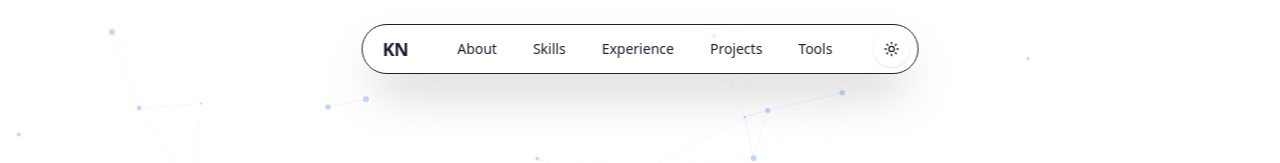
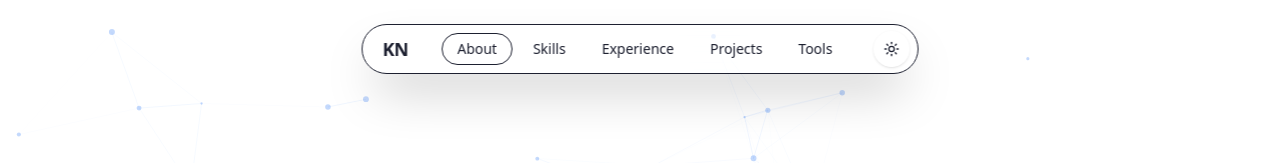
Before and after one commit to Pintopie/kennynguyen.ca, a Next.js app: page / in a window 1280 px wide. Shown: the top 163 px of the page. Built offline with nearby package versions, Linux system fonts and the light colour scheme.

Commit message:
feat(NavBar): add active link highlighting based on scroll position
- Introduced IntersectionObserver to track the active section in the viewport.
- Added state management for activePath to highlight the current section link.
- Updated link styles to reflect active and hovered states.

```diff
--- a/src/shared/layout/NavBar.tsx
+++ b/src/shared/layout/NavBar.tsx
@@ -1,6 +1,6 @@
 "use client";
 
-import React, { useState, useRef } from "react";
+import React, { useState, useRef, useEffect } from "react";
 import Link from "next/link";
 import { NAV_LINKS } from "@/constants";
 import { Moon, Sun } from "lucide-react";
@@ -14,6 +14,7 @@ interface NavBarProps {
 
 export default function NavBar({ dark, setDark }: NavBarProps) {
     const [hoveredPath, setHoveredPath] = useState<string | null>(null);
+    const [activePath, setActivePath] = useState<string | null>(null);
     const navRef = useRef<HTMLElement>(null);
     const themeButtonRef = useRef<HTMLButtonElement>(null);
 
@@ -49,6 +50,46 @@ export default function NavBar({ dark, setDark }: NavBarProps) {
         }
     };
 
+    // Observe sections on the page and set the active nav link
+    useEffect(() => {
+        const hashLinks = NAV_LINKS.map((l) => l.href).filter((h) => h.startsWith("#"));
+        const observed: Element[] = [];
+
+        if (!window || hashLinks.length === 0) return;
+
+        const observer = new IntersectionObserver(
+            (entries) => {
+                // Pick the entry with largest intersectionRatio that's intersecting
+                const visible = entries.filter((e) => e.isIntersecting);
+                if (visible.length === 0) return;
+                const best = visible.reduce((a, b) => (a.intersectionRatio > b.intersectionRatio ? a : b));
+                if (best && best.target && best.target.id) {
+                    setActivePath(`#${best.target.id}`);
+                }
+            },
+            { root: null, rootMargin: "-40% 0px -40% 0px", threshold: [0, 0.25, 0.5, 0.75, 1] }
+        );
+
+        hashLinks.forEach((hash) => {
+            const id = hash.replace("#", "");
+            const el = document.getElementById(id);
+            if (el) {
+                observer.observe(el);
+                observed.push(el);
+            }
+        });
+
+        // Initialize from current hash (if present)
+        if (window.location.hash) {
+            setActivePath(window.location.hash);
+        }
+
+        return () => {
+            observed.forEach((el) => observer.unobserve(el));
+            observer.disconnect();
+        };
+    }, []);
+
     return (
         <nav
             ref={navRef}
@@ -75,18 +116,25 @@ export default function NavBar({ dark, setDark }: NavBarProps) {
                             <Link
                                 href={link.href}
                                 onClick={(e) => handleNavClick(e, link.href)}
+                                aria-current={activePath === link.href ? "page" : undefined}
                                 className={`relative z-10 block px-4 py-1.5 text-sm font-medium transition-colors rounded-full ${
-                                    hoveredPath === link.href
+                                    activePath === link.href
                                         ? "text-[var(--foreground)]"
-                                        : "text-[var(--muted-foreground)] hover:text-[var(--foreground)]"
+                                        : hoveredPath === link.href
+                                            ? "text-[var(--foreground)]"
+                                            : "text-[var(--muted-foreground)] hover:text-[var(--foreground)]"
                                     }`}
                                 onMouseEnter={() => setHoveredPath(link.href)}
                                 onMouseLeave={() => setHoveredPath(null)}
                             >
                                 {link.label}
-                                {hoveredPath === link.href && (
+                                {(hoveredPath === link.href || activePath === link.href) && (
                                     <div
-                                        className="absolute inset-0 -z-10 rounded-full bg-[var(--foreground)]/5 border border-[var(--foreground)]/5 transition-all duration-300"
+                                        className={`absolute inset-0 -z-10 rounded-full transition-all duration-300 ${
+                                            activePath === link.href
+                                                ? "bg-[var(--primary)]/10 border border-[var(--primary)]/20"
+                                                : "bg-[var(--foreground)]/5 border border-[var(--foreground)]/5"
+                                        }`}
                                     />
                                 )}
                             </Link>
```
Also changed, not shown: 1 other file (tests, documents, lock files or other folders).
